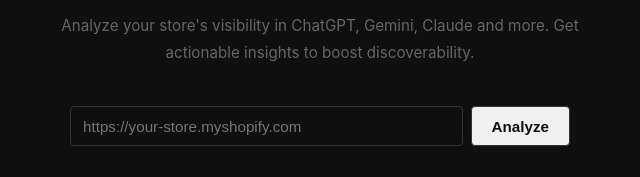
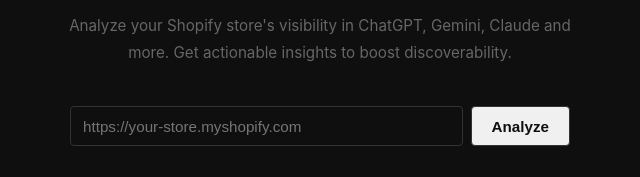
Before and after one commit to prashant-gulati/polymorphtech.xyz, a website: page public/airadar/report.html in a window 1280 px wide. Shown: the part 208-385 px from the top of the page, 320-960 px from the left. Drawn offline with Linux system fonts and the light colour scheme.

Commit message:
Update report subtitle to mention Shopify

```diff
--- a/public/airadar/report.html
+++ b/public/airadar/report.html
@@ -135,7 +135,7 @@
 
   <main>
     <h1>AI Readiness Report</h1>
-    <p class="subtitle">Analyze your store's visibility in ChatGPT, Gemini, Claude and more. Get actionable insights to boost discoverability.</p>
+    <p class="subtitle">Analyze your Shopify store's visibility in ChatGPT, Gemini, Claude and more. Get actionable insights to boost discoverability.</p>
     <form id="reportForm" class="report-form" novalidate>
       <input type="url" name="store_url" placeholder="https://your-store.myshopify.com" required>
       <button type="submit">Analyze</button>
```
